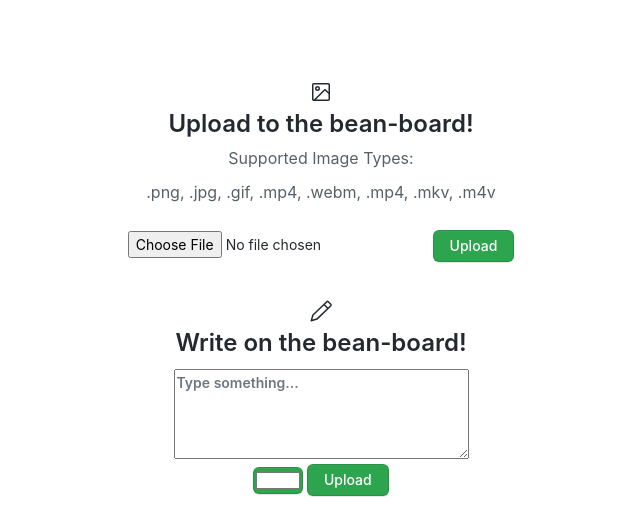
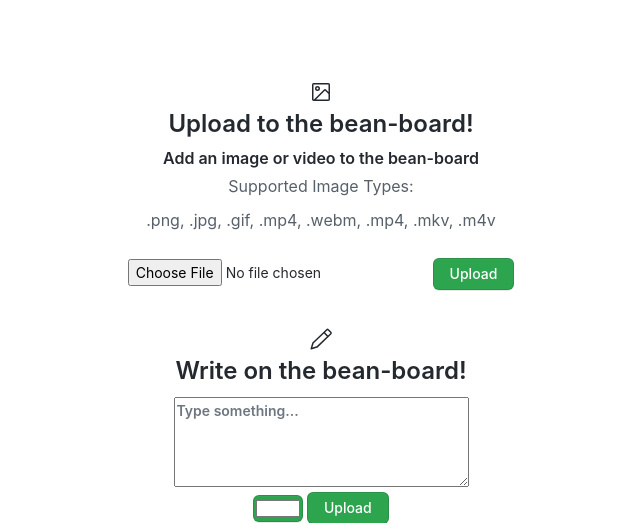
Before and after one commit to GrantBirki/bean-board, a Flask app: page / in a window 1280 px wide. Shown: the top 523 px of the page, without its empty margins (319-959 px from the left). Run offline with Flask 2, Linux system fonts and the light colour scheme.

Commit message:
update some text

```diff
--- a/templates/index.html
+++ b/templates/index.html
@@ -10,6 +10,7 @@
     </svg>
     <br>
     <h2 class="mb-1">Upload to the bean-board!</h2>
+    <h4 class="mb-1">Add an image or video to the bean-board</h4>
     <p>Supported Image Types:</p>
     <p>.png, .jpg, .gif, .mp4, .webm, .mp4, .mkv, .m4v</p>
     <form method=post enctype=multipart/form-data>
```
